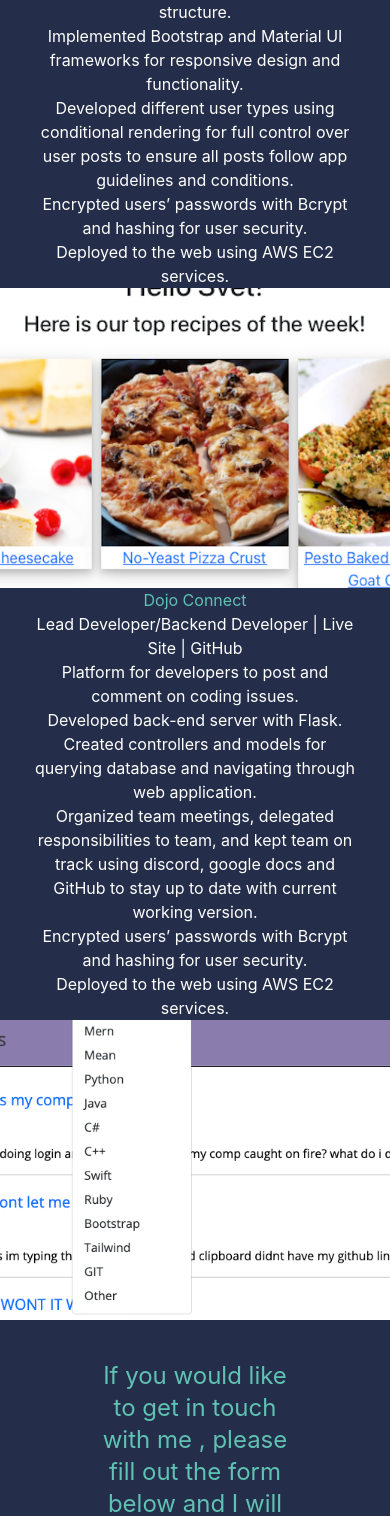
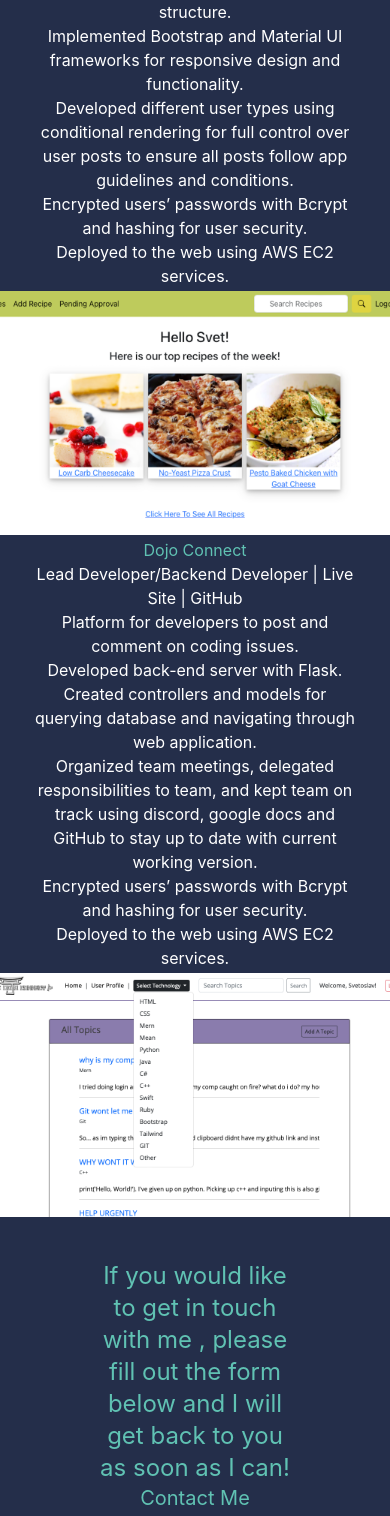
Before and after one commit to spavlov03/portfolio, a React (Create React App) app in the folder client/: page / in a window 390 px wide. Shown: the part 1370-2886 px from the top of the page. Built offline with nearby package versions, Linux system fonts and the light colour scheme.

Commit message:
mobile styling

```diff
--- a/client/src/index.css
+++ b/client/src/index.css
@@ -128,16 +128,18 @@ code {
     background-image: url('../public/recipify.png');
 
     /* Full height */
-    min-height: 300px;
+    min-height: 250px;
     /* max-height: 400px; */
     width: 100%;
+    background-size: 500px,auto,contain;
   }
   .parallax2 {
     /* The image used */
     background-image: url('../public/dojo_conn.png');
 
     /* Full height */
-    min-height: 300px;
+    min-height: 250px;
     width: 100%;
+    background-size: 500px,auto,contain;
   }
 }
```
Also changed, not shown: 2 other files (tests, documents, lock files or other folders).
